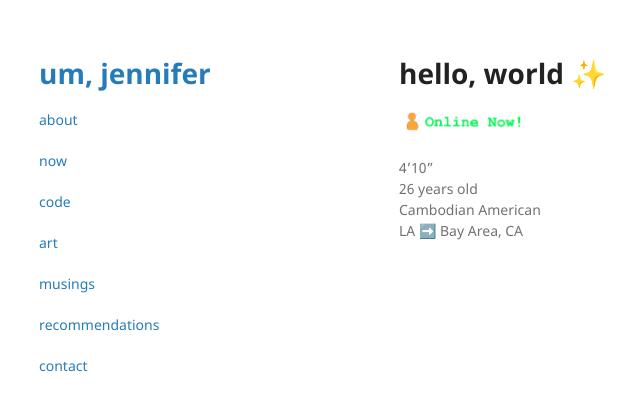
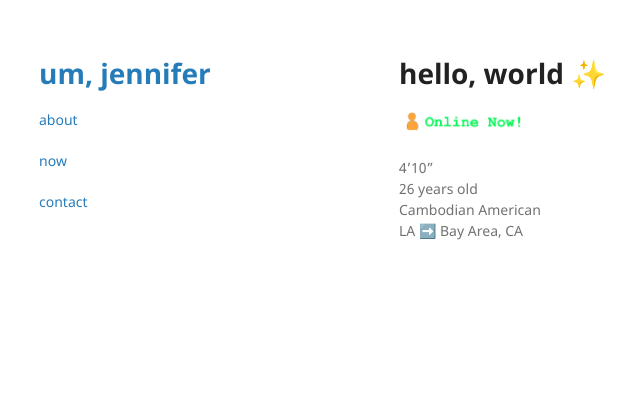
Before and after one commit to umjennifer/umjennifer.github.io, a Jekyll site: the page built from index.md, in a window 1280 px wide. Shown: the top 411 px of the page, without its empty margins (171-811 px from the left). Built offline with Jekyll 4.4.1, drawn with Linux system fonts in a browser that asks for light colours; our own code applies the rules of GitHub Pages for plain Markdown files.

Commit message:
Update default.html

```diff
--- a/_layouts/default.html
+++ b/_layouts/default.html
@@ -14,10 +14,6 @@
         <h1><a href="{{ site.github.url }}/">{{ site.title | default: site.github.repository_name }}</a></h1>
         <p><a href="{{ site.github.url }}/about">about</a></p>
         <p><a href="{{ site.github.url }}/now">now</a></p>
-        <p><a href="{{ site.github.url }}/code">code</a></p>
-        <p><a href="{{ site.github.url }}/art">art</a></p>
-        <p><a href="{{ site.github.url }}/musings">musings</a></p>
-        <p><a href="{{ site.github.url }}/recommendations">recommendations</a></p>
         <p><a href="{{ site.github.url }}/contact">contact</a></p>
       </header>
       <section>
```
